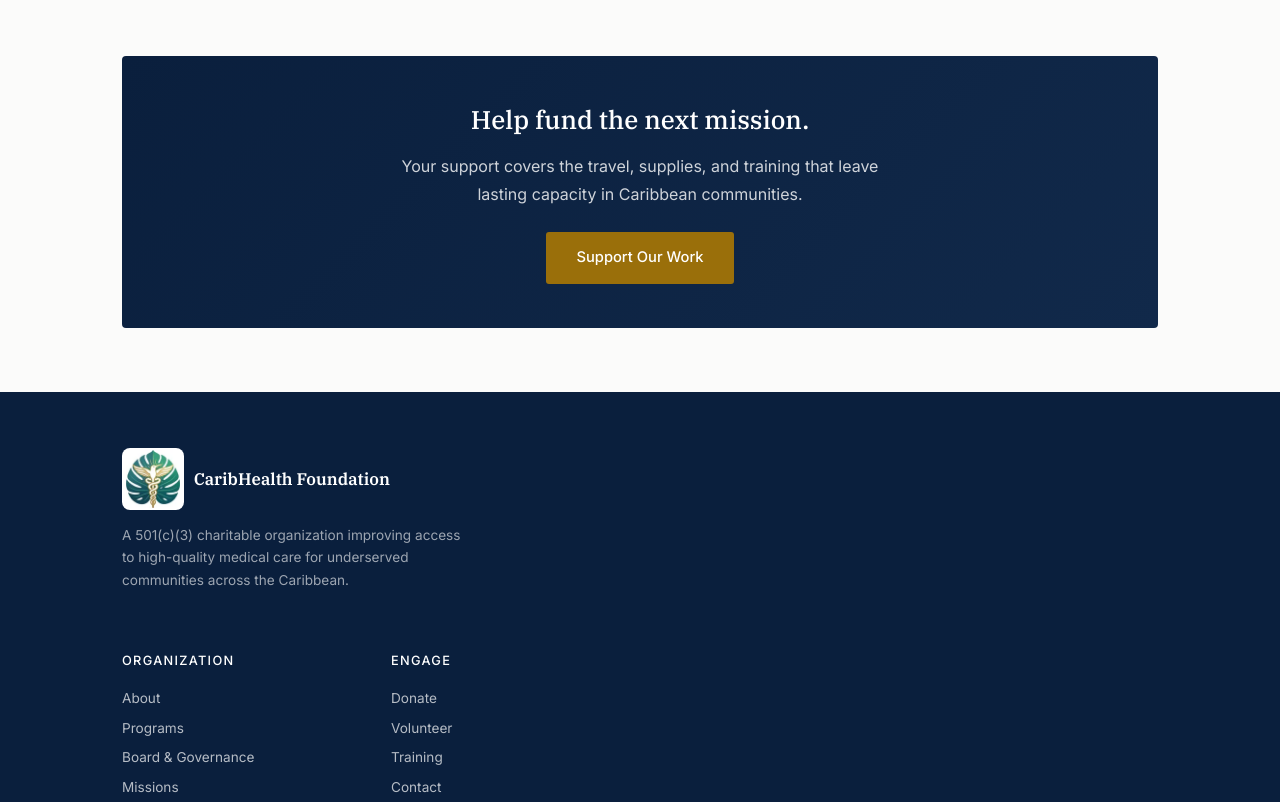
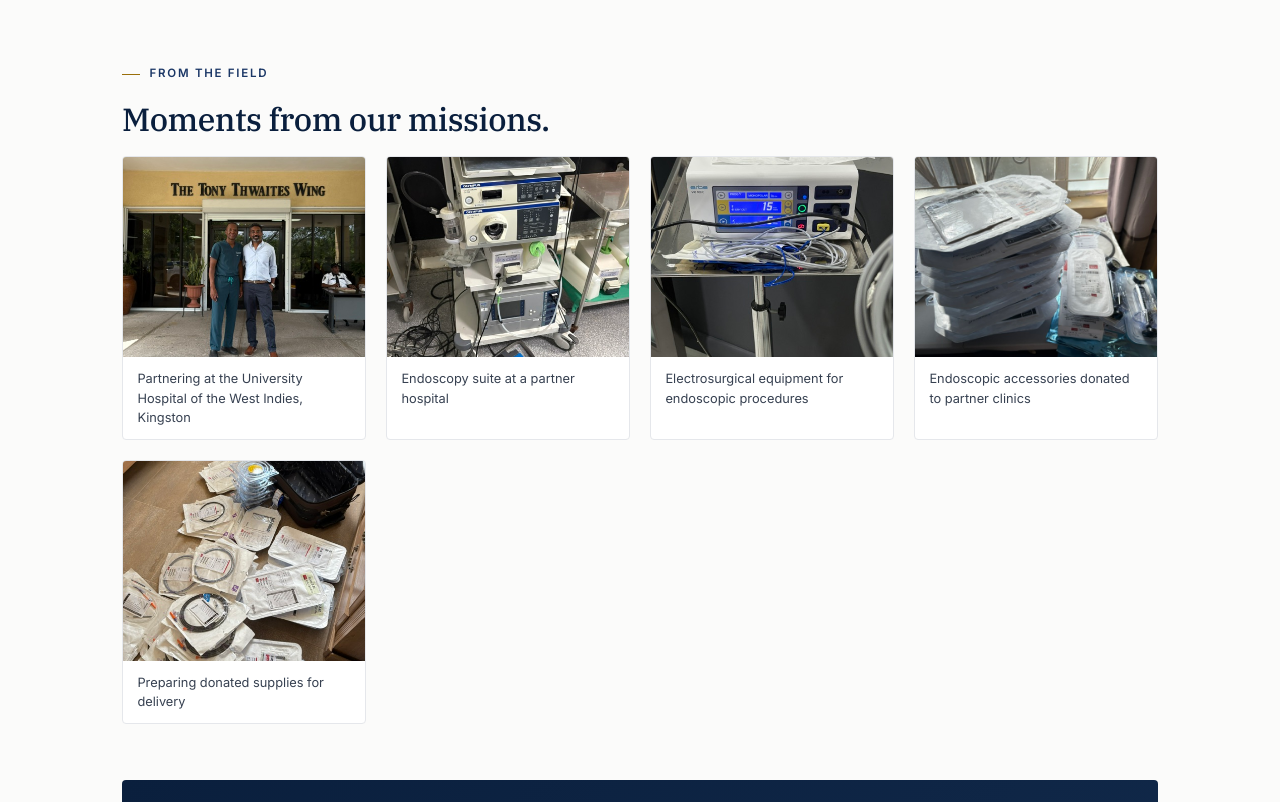
Before and after one commit to Javabhaiya/CaribHealth, an Astro site: page /missions in a window 1280 px wide. Shown: the part 867-1669 px from the top of the page. Built offline with nearby package versions, Linux system fonts and the light colour scheme; Astro itself is replaced by a stand-in of ours.

Commit message:
Add board member Fahim Chowdhury; add mission photo gallery
- Fahim Chowdhury (Board Member) with photo, bio, specialty tag, and pull-quote
- Missions page: "From the Field" photo gallery (Jamaica mission — UHWI,
  endoscopy equipment, donated supplies)

Co-Authored-By: Claude Sonnet 4.6 <noreply@anthropic.com>

```diff
--- a/src/pages/board.astro
+++ b/src/pages/board.astro
@@ -4,6 +4,7 @@ import { Image } from 'astro:assets';
 import drKetwaroo from '../assets/dr-ketwaroo.jpg';
 import drPamela from '../assets/dr.pamela.png';
 import drPermashwar from '../assets/dr-permashwar.png';
+import fahim from '../assets/fahim.png';
 
 const base = import.meta.env.BASE_URL.replace(/\/$/, '');
 
@@ -53,6 +54,16 @@ const directors = [
     tag: 'Radiology · Pediatric & Fetal Imaging',
     bio: `Associate Professor of Radiology at Baylor College of Medicine and a Staff Radiologist at Texas Children's Hospital, specializing in fetal imaging, congenital heart disease, and cardiac MRI techniques. She earned her medical degree at the University of Texas Health Science Center at San Antonio, completed her residency at Harvard Medical School / Brigham & Women's Hospital, and fellowships at Boston Children's Hospital and Baylor College of Medicine.`,
     quote: `It is a privilege to be part of a multi-disciplinary team caring for children and their families. In that capacity, I strive to have a positive impact and improve patient outcomes in both the pre-natal and post-natal settings.`,
+    interim: false,
+  },
+  {
+    name: 'Fahim Chowdhury',
+    role: 'Board Member',
+    img: fahim,
+    initials: 'FC',
+    tag: 'Corporate Governance · Technology & Operations Strategy',
+    bio: `Fahim Chowdhury is an Executive Director at JPMorgan Chase, with 25 years of technology and program delivery leadership across global financial services, including senior roles at Accenture and Argano. At CaribHealth Foundation, he brings that expertise to corporate governance and board structuring, and coordinates the international logistics behind the Foundation's medical equipment deployments across the Caribbean. He holds a dual Bachelor of Arts from Brown University.`,
+    quote: `I'm glad to bring the same rigor I use to run large-scale technology programs to how we govern and scale the Foundation's reach.`,
     interim: false,
   },
   {
--- a/src/pages/missions.astro
+++ b/src/pages/missions.astro
@@ -1,8 +1,42 @@
 ---
 import Base from '../layouts/Base.astro';
+import { Image } from 'astro:assets';
 import { missions } from '../data/missions.js';
+import imgTeam from '../assets/IMG_6925.jpeg';
+import imgTower from '../assets/IMG_6918.jpeg';
+import imgUnit from '../assets/IMG_6911.jpeg';
+import imgSupplies1 from '../assets/IMG_6937.jpeg';
+import imgSupplies2 from '../assets/IMG_6936.jpeg';
 
 const base = import.meta.env.BASE_URL.replace(/\/$/, '');
+
+const gallery = [
+  {
+    src: imgTeam,
+    alt: 'CaribHealth Foundation volunteers at the Tony Thwaites Wing, University Hospital of the West Indies, Kingston, Jamaica',
+    caption: 'Partnering at the University Hospital of the West Indies, Kingston',
+  },
+  {
+    src: imgTower,
+    alt: 'Endoscopy tower at a Caribbean partner hospital',
+    caption: 'Endoscopy suite at a partner hospital',
+  },
+  {
+    src: imgUnit,
+    alt: 'Electrosurgical unit set up for endoscopic procedures during a Caribbean mission',
+    caption: 'Electrosurgical equipment for endoscopic procedures',
+  },
+  {
+    src: imgSupplies1,
+    alt: 'Packaged endoscopic accessories donated to Caribbean partner clinics',
+    caption: 'Endoscopic accessories donated to partner clinics',
+  },
+  {
+    src: imgSupplies2,
+    alt: 'Endoscopy supplies and accessories prepared for donation and delivery',
+    caption: 'Preparing donated supplies for delivery',
+  },
+];
 ---
 
 <Base
@@ -42,6 +76,21 @@ const base = import.meta.env.BASE_URL.replace(/\/$/, '');
               <p>{m.body}</p>
             </div>
           </article>
+        ))
+      }
+    </div>
+
+    <div class="gallery-head">
+      <p class="eyebrow">From the Field</p>
+      <h2 class="section-title" style="max-width:640px;">Moments from our missions.</h2>
+    </div>
+    <div class="gallery-grid">
+      {
+        gallery.map((g) => (
+          <figure class="gallery-item">
+            <Image src={g.src} alt={g.alt} width={640} height={480} class="gallery-img" loading="lazy" />
+            <figcaption>{g.caption}</figcaption>
+          </figure>
         ))
       }
     </div>
@@ -95,6 +144,35 @@ const base = import.meta.env.BASE_URL.replace(/\/$/, '');
     margin: 0;
   }
 
+  .gallery-head {
+    margin-top: clamp(3rem, 5vw, 4.5rem);
+  }
+  .gallery-grid {
+    display: grid;
+    grid-template-columns: repeat(auto-fit, minmax(240px, 1fr));
+    gap: 1.25rem;
+    margin-top: 0.5rem;
+  }
+  .gallery-item {
+    margin: 0;
+    background: #fff;
+    border: 1px solid var(--border);
+    border-radius: 4px;
+    overflow: hidden;
+  }
+  :global(.gallery-img) {
+    width: 100%;
+    height: 200px;
+    object-fit: cover;
+    display: block;
+  }
+  .gallery-item figcaption {
+    font-size: 0.8rem;
+    color: var(--text-2);
+    line-height: 1.5;
+    padding: 0.75rem 0.9rem;
+  }
+
   .cta-h {
     font-family: var(--serif);
     color: #fff;
```
Also changed, not shown: src/assets/IMG_6911.jpeg (added), src/assets/IMG_6918.jpeg (added), src/assets/IMG_6925.jpeg (added), src/assets/IMG_6936.jpeg (added), src/assets/IMG_6937.jpeg (added), src/assets/fahim.png (added).
